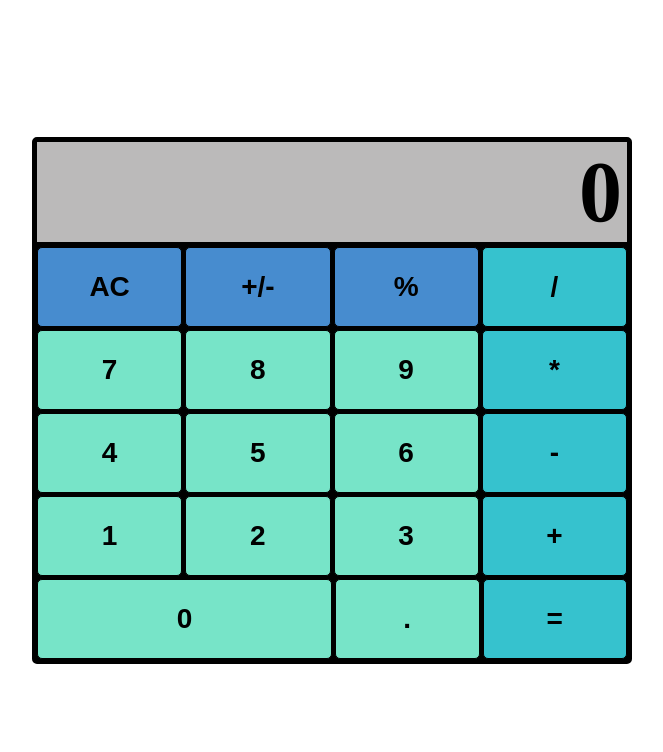
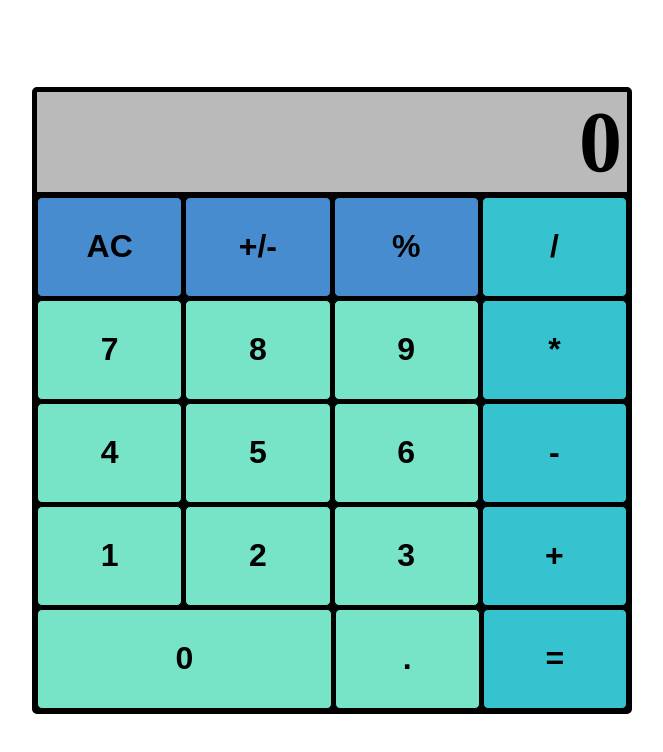
Before and after one commit to dawidtt/calculator-ui, a plain HTML site: page index.html in a window 1280 px wide. Shown: the whole page, without its empty margins (308-971 px from the left). Drawn offline with Linux system fonts and the light colour scheme.

Commit message:
Update style

```diff
--- a/style.css
+++ b/style.css
@@ -37,11 +37,14 @@
 button {
   flex-grow: 1;
   flex-basis: calc(25% - 3px);
-  height: 80px;
+  height: 100px;
   border: 1px solid black;
   border-radius: 5px;
   font-weight: 800;
-  font-size: 28px;
+  font-size: 32px;
+}
+button:active {
+  opacity: 0.7;
 }
 button.green {
   background-color: #77e4c8;
```
